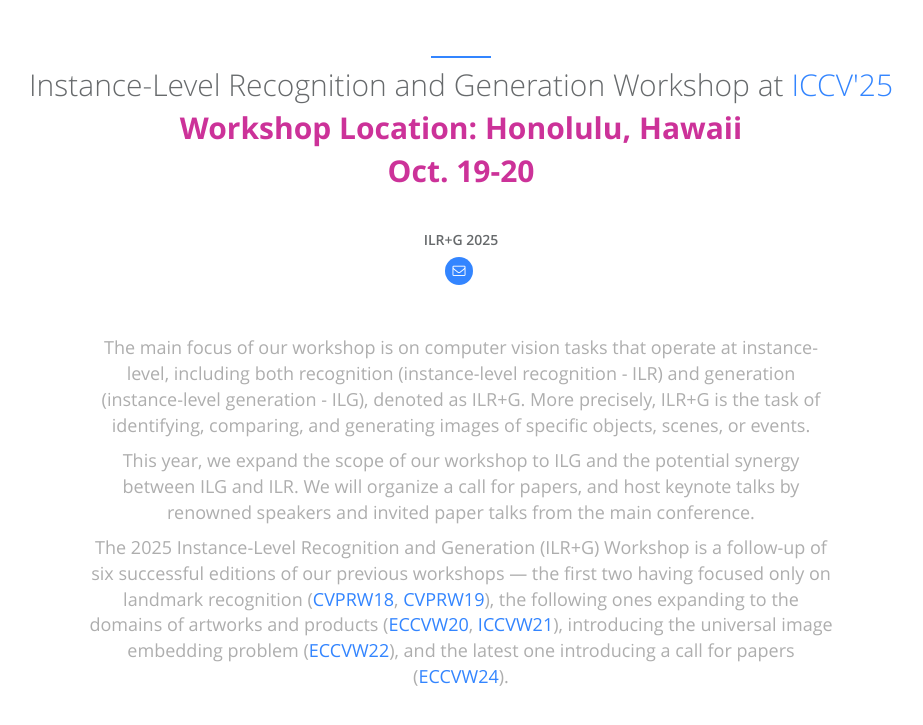
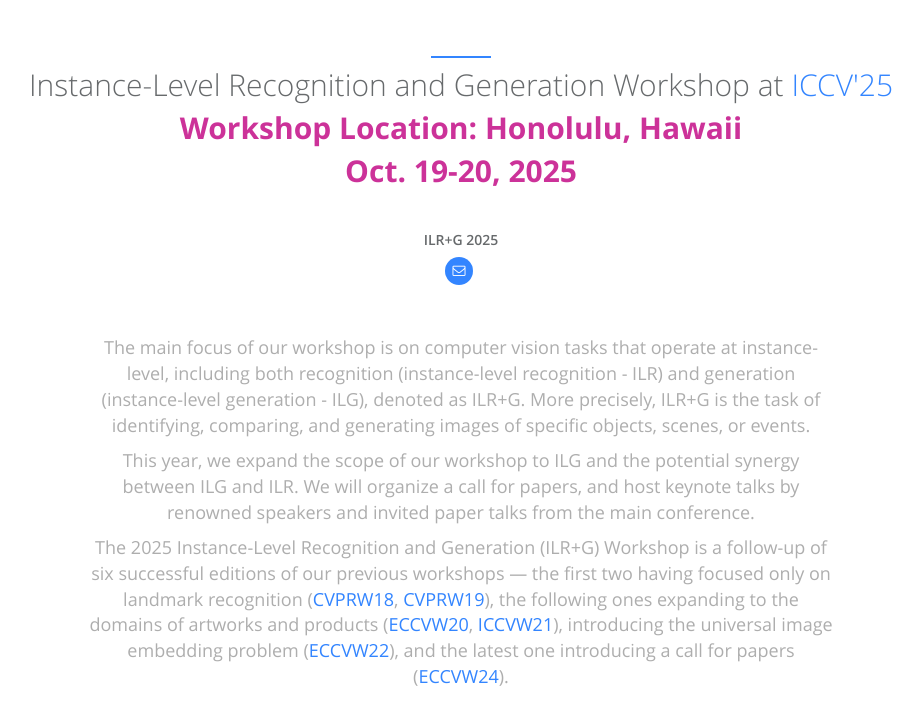
Before and after one commit to ilr-workshop/ICCVW2025, a Jekyll site: the page built from index.html, in a window 1280 px wide and 900 px high, scrolled down 364 px, cut to the strip 110-835 px from the top of the window. Shown: the whole strip, without its empty margins (179-1102 px from the left). Built offline with Jekyll 4.4.1, drawn with Linux system fonts in a browser that asks for light colours.

Commit message:
Update about.html

```diff
--- a/_includes/sections/about.html
+++ b/_includes/sections/about.html
@@ -4,7 +4,7 @@
             <div class="navy-line"></div>
             <h1><span data-i18n="about_me.about_me">Instance-Level Recognition and Generation Workshop at <a href="https://iccv.thecvf.com/" target="_blank"><span class="navy">ICCV'25</span></a></span></h1>
             <h1><span data-i18n="about_me.about_me"><b><font color="#CC3299">Workshop Location: Honolulu, Hawaii</font></b></span></h1>
-            <h1><span data-i18n="about_me.about_me"><b><font color="#CC3299">Oct. 19-20</font></b></span></h1>
+            <h1><span data-i18n="about_me.about_me"><b><font color="#CC3299">Oct. 19-20, 2025</font></b></span></h1>
             <!-- <p>Donec sed odio dui. Etiam porta sem malesuada magna mollis euismod.</p> -->
         </div>
     </div>
```
